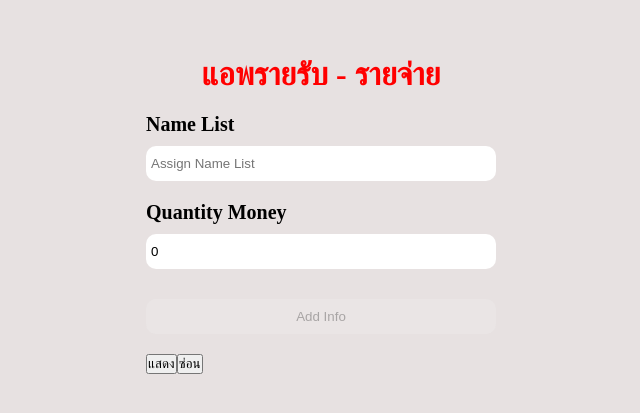
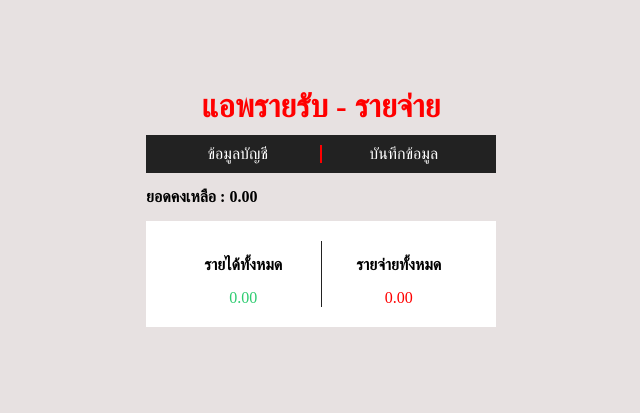
Before and after one commit to Dollarsssss/Web-Accounting, a React (Vite) app: page / in a window 1280 px wide. Shown: the part 185-598 px from the top of the page, without its empty margins (319-959 px from the left). Built offline with nearby package versions, Linux system fonts and the light colour scheme.

Commit message:
End Peoject

```diff
--- a/package.json
+++ b/package.json
@@ -13,6 +13,7 @@
     "prop-types": "^15.8.1",
     "react": "^18.2.0",
     "react-dom": "^18.2.0",
+    "react-router-dom": "^6.22.0",
     "uuid": "^9.0.1"
   },
   "devDependencies": {
--- a/src/App.css
+++ b/src/App.css
@@ -16,3 +16,26 @@ body {
 .container {
   width: 350px;
 }
+
+.horizontal-menu{
+  margin: 10px 0;
+  list-style: none;
+  display: flex;
+  justify-content: space-around;
+  background-color: #222;
+  padding: 10px;
+    & li {
+     width: 100%;
+     text-align: center;
+
+      & a {
+        color: #fff;
+        text-decoration: none;
+      }
+    }
+
+    & li:first-child{
+      border-right: 2px solid red;
+    }
+
+}
--- a/src/App.jsx
+++ b/src/App.jsx
@@ -1,18 +1,17 @@
-import { useState,useEffect,useReducer } from 'react'
+import { useState, useEffect, useReducer } from 'react'
 import './App.css'
 import Transection from './components/Transection';
 import FormComponents from './components/FormComponents';
 import DataContext from './data/DataContext';
 import Report from './components/Report';
-
+import { BrowserRouter as Router, Routes, Route, Link } from 'react-router-dom';
 
 function App() {
 
   const [items, setItems] = useState([])
-  const [reportIncome ,setReportIncome] = useState(0)
-  const [reportExpense ,setReportExpense] = useState(0)
+  const [reportIncome, setReportIncome] = useState(0)
+  const [reportExpense, setReportExpense] = useState(0)
 
-  console.log(items);
   function onAddNewItem(newItem) {
     setItems((prevItem) => {
       return [newItem, ...prevItem]
@@ -20,47 +19,55 @@ function App() {
     console.log('Info form Components ', newItem);
   }
 
- useEffect(()=>{
-    const amouts = items.map(items=>items.amout)
-    console.log(amouts);
-    const income = amouts.filter(element=> element > 0).reduce((total,incomes)=> total += incomes,0)
-    const expense = (amouts.filter(element=> element < 0).reduce((total,expenses)=> total += expenses,0))*-1
+  useEffect(() => {
+    const amouts = items.map(items => items.amout)
+    const income = amouts.filter(element => element > 0).reduce((total, incomes) => total += incomes, 0)
+    const expense = (amouts.filter(element => element < 0).reduce((total, expenses) => total += expenses, 0)) * -1
     setReportIncome(income)
     setReportExpense(expense)
- },[items])
+  }, [items])
 
+//ตัวอย่างใช้ useReducer
+  //reducer state
+  //  const [showReport ,setShowReport] = useState(false)
+  //  const redecer = (state,action)=>{
+  //       switch(action.type){
+  //         case'SHOW':
+  //           return setShowReport(true)
+  //         case'HIDE':
+  //           return setShowReport(false)
 
- //reducer state
- const [showReport ,setShowReport] = useState(false)
- const redecer = (state,action)=>{
-      switch(action.type){
-        case'SHOW':
-          return setShowReport(true)
-        case'HIDE':
-          return setShowReport(false)
+  //       }
+  //  }
+  //  const [result,dispatch] = useReducer(redecer,showReport)
 
-      }
- }
- const [result,dispatch] = useReducer(redecer,showReport)
+  //ส่วนที่ใสใน return
+ /* {showReport && <Report/>} */
 
+  /* <div>
+ <h1>{result}</h1>
+<button onClick={()=>dispatch({type:'SHOW'})}>แสดง</button>
+<button onClick={()=>dispatch({type:'HIDE'})}>ซ่อน</button>
+</div> */
 
   return (
-    <DataContext.Provider value={
-      {
-        income:reportIncome,
-        expense:reportExpense
-      }
-    }>
+    <DataContext.Provider value={{ income: reportIncome, expense: reportExpense }}>
       <div className="container">
         <h1 style={{ color: 'red', textAlign: 'center' }}>แอพรายรับ - รายจ่าย</h1>
-        {showReport && <Report/>}
-        <FormComponents onAddItem={onAddNewItem} />
-        <Transection items={items} />
-      <div>
-     <h1>{result}</h1>
-    <button onClick={()=>dispatch({type:'SHOW'})}>แสดง</button>
-    <button onClick={()=>dispatch({type:'HIDE'})}>ซ่อน</button>
-    </div>
+        <Router>
+          <div>
+            <ul className='horizontal-menu'>
+              <li><Link to="/">ข้อมูลบัญชี</Link></li>
+              <li><Link to="/insert">บันทึกข้อมูล</Link></li>
+            </ul>
+            <Routes>
+              <Route path="/" element={<Report/>}/>
+              <Route path="/insert" element ={<>
+              <FormComponents onAddItem={onAddNewItem} />
+              <Transection items={items} /></>}/>
+            </Routes>
+          </div>
+        </Router>
       </div>
     </DataContext.Provider>
   );
--- a/src/components/Item.jsx
+++ b/src/components/Item.jsx
@@ -3,12 +3,14 @@ import PropTypes from "prop-types";
 
 const Item = ({title , amout}) => {
 
-
     const symbols = (amout < 0) ? '-':'+'
+    const formatNumber =(num)=>{
+        return num.toString().replace(/(\d)(?=(\d{3})+(?!\d))/g, '$1,')
+       }
 
    return (
         <li style={{borderRightStyle:(amout < 0) ? 'solid' : 'solid',borderColor:(amout < 0) ? 'red' : 'blue' ,borderWidth:'5px'}}>
-        {title}<span>{symbols}{Math.abs(amout)}</span></li>
+        {title}<span>{symbols}{formatNumber(Math.abs(amout))}</span></li>
     )
 }
 
--- a/src/components/Report.jsx
+++ b/src/components/Report.jsx
@@ -6,17 +6,20 @@ function Report() {
 
      const {income,expense} = useContext(DataContext)
 
+     const formatNumber =(num)=>{
+      return num.toString().replace(/(\d)(?=(\d{3})+(?!\d))/g, '$1,')
+     }
   return (
     <>
-       <h4>ยอดคงเหลือ : {income-expense}</h4>
+       <h4>ยอดคงเหลือ : {formatNumber((income-expense).toFixed(2))}</h4>
        <div className="report-container">
           <div>
             <h4>รายได้ทั้งหมด</h4>
-            <p className="report-income">{income}</p>
+            <p className="report-income">{formatNumber(income.toFixed(2))}</p>
           </div>
           <div>
           <h4>รายจ่ายทั้งหมด</h4>
-            <p className="report-expense">{expense}</p>
+            <p className="report-expense">{formatNumber(expense.toFixed(2))}</p>
           </div>
        </div>
     </>
```
Also changed, not shown: 1 other file (tests, documents, lock files or other folders).
